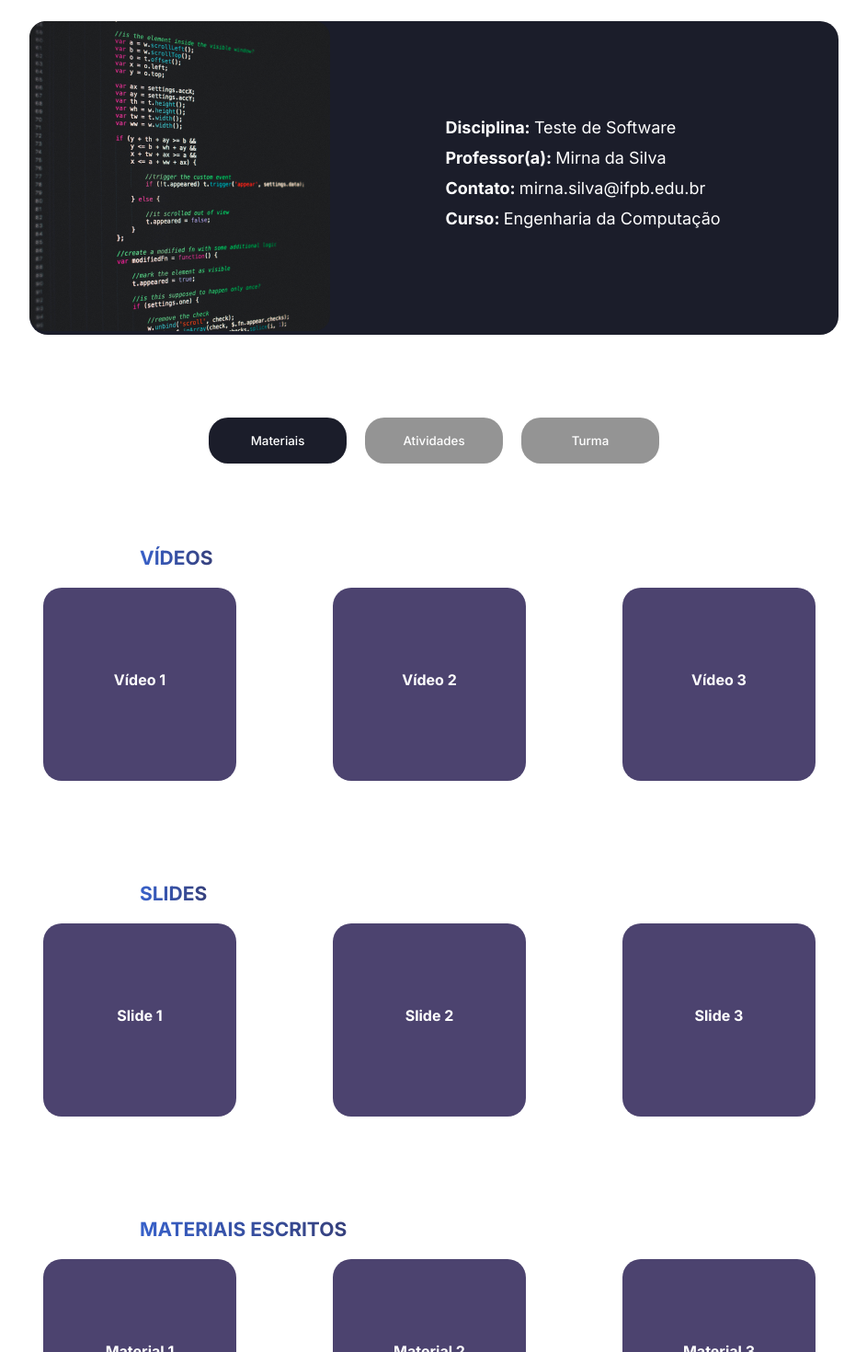
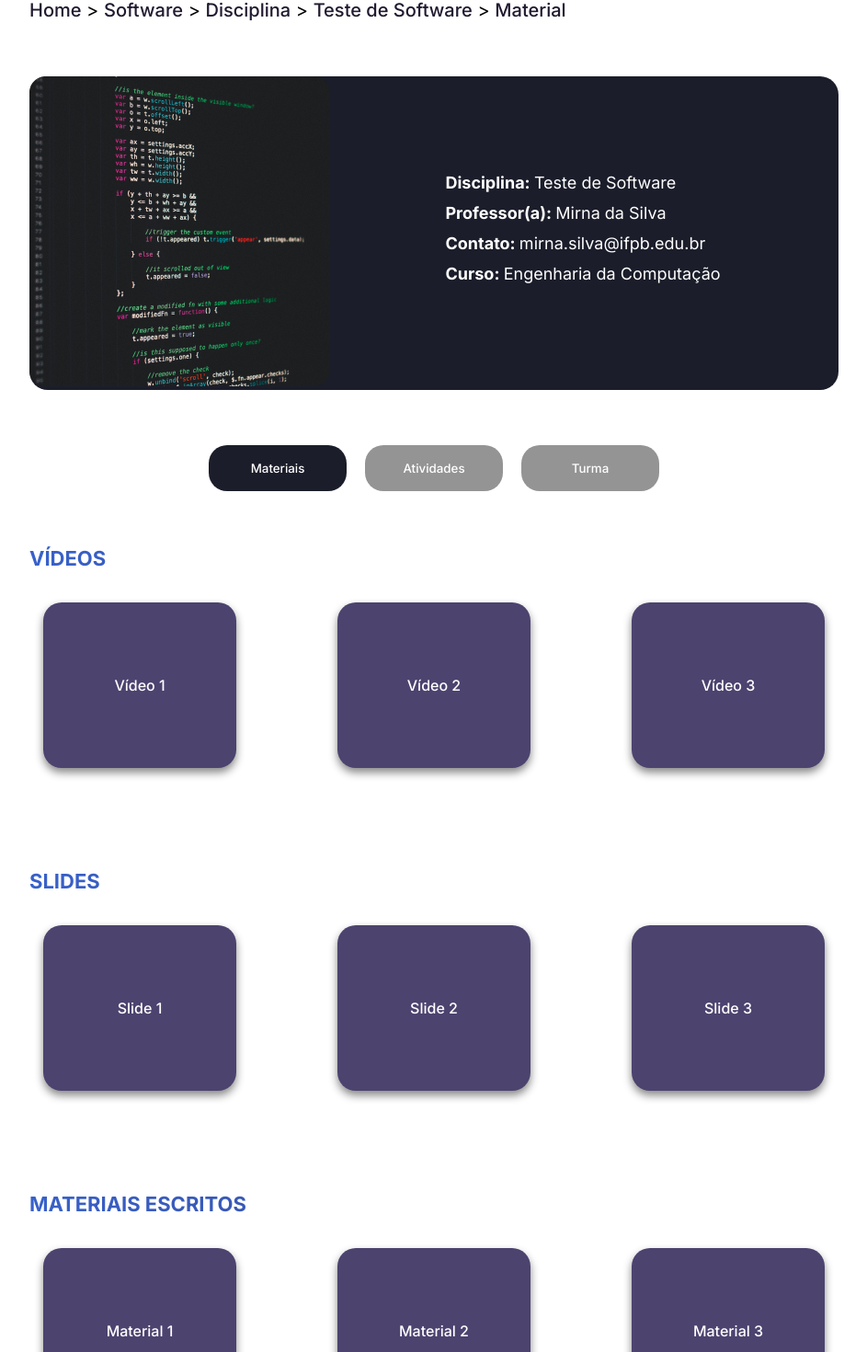
Before and after one commit to hercules-sousa/educad-frontend, a React (Create React App) app: page /disciplina in a window 1280 px wide. Shown: the part 201-1671 px from the top of the page at 92% size, without its empty margins (168-1111 px from the left). Built offline with nearby package versions, Linux system fonts and the light colour scheme; sample sign-in values are in the browser's storage.

Commit message:
Pequenas melhoras na página de disciplina.

```diff
--- a/src/components/HistoryBar/styles.ts
+++ b/src/components/HistoryBar/styles.ts
@@ -1,7 +1,8 @@
 import styled from "styled-components";
 
 export const StyledDiv = styled.div`
-  margin: 30px 300px;
+  margin: 60px auto;
+  width: 880px;
 `
 
 export const StyledSpan = styled.span`
@@ -9,7 +10,7 @@ export const StyledSpan = styled.span`
 `
 
 export const StyledA = styled.a`
-  font-weight: bold;
+  font-weight: 500;
   text-decoration: none;
   color: var(--corEducad);
 
--- a/src/components/NavBar/styles.ts
+++ b/src/components/NavBar/styles.ts
@@ -1,6 +1,7 @@
 import styled from 'styled-components';
 
 export const StyledNav = styled.nav`
+  background-color: var(--corEducad);
   display: flex;
   justify-content: space-between;
 `
@@ -9,7 +10,7 @@ export const StyledImg = styled.img`
   border-radius: 50%;
   width: 70px;
   height: 70px;
-  margin: 50px 76px 20px 0px;
+  margin: 50px 75px 20px 0px;
 `
 
 export const StyledLink = styled.a`
--- a/src/components/SubjectData/index.tsx
+++ /dev/null
@@ -1,37 +0,0 @@
-import { Container, DataContainer, DataDiv, LineDiv, StyledP, StyledSpan } from "./styles";
-import SubjectDataProps from "./types";
-
-import SubjectImage from '../../assets/Imagem-dados-disciplina.png';
-
-const SubjectData: React.FC<SubjectDataProps> = ({
-  additionalStyle,
-}) => {
-  return (
-    <Container>
-      <DataContainer>
-        <div>
-          <img src={SubjectImage} alt="" />
-        </div>
-
-        <DataDiv>
-          <div>
-            <LineDiv>
-                <StyledSpan>Disciplina: </StyledSpan><StyledP>Teste de Software</StyledP>
-            </LineDiv>
-            <LineDiv>
-                <StyledSpan>Professor(a): </StyledSpan><StyledP>Mirna da Silva</StyledP>
-            </LineDiv>
-            <LineDiv>
-                <StyledSpan>Contato: </StyledSpan><StyledP>mirna.silva@ifpb.edu.br</StyledP>
-            </LineDiv>
-            <LineDiv>
-                <StyledSpan>Curso: </StyledSpan><StyledP>Engenharia da Computação</StyledP>
-            </LineDiv>
-          </div>
-        </DataDiv>
-      </DataContainer>
-    </Container>
-  );
-};
-
-export default SubjectData;
--- a/src/components/SubjectData/styles.ts
+++ /dev/null
@@ -1,38 +0,0 @@
-import styled from "styled-components";
-
-export const Container = styled.div`
-  display: flex;
-  justify-content: center;
-`
-
-export const DataContainer = styled.div`
-  display: flex;
-  background-color: var(--corTexto);
-  width: 880px;
-  border-radius: 20px;
-`
-
-export const DataDiv = styled.div`
-  display: flex;
-  flex-direction: column;
-  align-items: center;
-  justify-content: center;
-  width: 550px;
-`
-
-export const StyledSpan = styled.span`
-  font-weight: bold;
-  color: white;
-  font-size: 18px;
-`
-
-export const StyledP = styled.p`
-  display: inline;
-  color: white;
-  font-size: 18px;
-  margin-bottom: 2px;
-`
-
-export const LineDiv = styled.div`
-  margin-bottom: 12px;
-`
--- a/src/pages/SelectedSubjectPage/index.tsx
+++ b/src/pages/SelectedSubjectPage/index.tsx
@@ -1,11 +1,60 @@
 import { useState } from "react";
 
-import styles from "./subject.module.css";
+import {
+  Collection,
+  Container,
+  DataContainer,
+  DataDiv,
+  LineDiv,
+  SectionBlock,
+  SectionGrid,
+  SectionTitle,
+  StudentBlock,
+  StudentImage,
+  StudentName,
+  StyledP,
+  StyledSpan,
+  SubjectOptionButton,
+  SubjectOptionsContainer
+} from "./styles";
 
 import NavBar from "../../components/NavBar";
+import HistoryBar from "../../components/HistoryBar";
 
-import HistoryBar from "../../components/HistoryBar";
-import SubjectData from "../../components/SubjectData";
+import SubjectDataProps from "./types";
+
+import SubjectImage from '../../assets/Imagem-dados-disciplina.png';
+
+const SubjectData: React.FC<SubjectDataProps> = ({
+  additionalStyle,
+}) => {
+  return (
+    <Container>
+      <DataContainer>
+        <div>
+          <img src={SubjectImage} alt="" />
+        </div>
+
+        <DataDiv>
+          <div>
+            <LineDiv>
+                <StyledSpan>Disciplina: </StyledSpan><StyledP>Teste de Software</StyledP>
+            </LineDiv>
+            <LineDiv>
+                <StyledSpan>Professor(a): </StyledSpan><StyledP>Mirna da Silva</StyledP>
+            </LineDiv>
+            <LineDiv>
+                <StyledSpan>Contato: </StyledSpan><StyledP>mirna.silva@ifpb.edu.br</StyledP>
+            </LineDiv>
+            <LineDiv>
+                <StyledSpan>Curso: </StyledSpan><StyledP>Engenharia da Computação</StyledP>
+            </LineDiv>
+          </div>
+        </DataDiv>
+      </DataContainer>
+    </Container>
+  );
+};
 
 const SelectedSubjectPage = () => {
   const OPTION_MATERIAIS = 1;
@@ -22,75 +71,120 @@ const SelectedSubjectPage = () => {
 
       <SubjectData />
 
-      <div className={styles["opcoes-disciplina"]}>
-        <div className={selectedOption === OPTION_MATERIAIS ? styles["opcao-ativa"] : ""}>
-          <button type="button" onClick={() => setSelectedOption(OPTION_MATERIAIS)}>Materiais</button>
-        </div>
-        <div className={selectedOption === OPTION_ATIVIDADES ? styles["opcao-ativa"] : ""}>
-          <button type="button" onClick={() => setSelectedOption(OPTION_ATIVIDADES)}>Atividades</button>
-        </div>
-        <div className={selectedOption === OPTION_TURMA ? styles["opcao-ativa"] : ""}>
-          <button type="button" onClick={() => setSelectedOption(OPTION_TURMA)}>Turma</button>
-        </div>
-      </div>
+      <SubjectOptionsContainer>
+        <SubjectOptionButton
+          style={selectedOption === OPTION_MATERIAIS ? { backgroundColor: "#1B1D2A" } : {}}
+          type="button"
+          onClick={() => setSelectedOption(OPTION_MATERIAIS)}
+        >
+          Materiais
+        </SubjectOptionButton>
+
+        <SubjectOptionButton
+          style={selectedOption === OPTION_ATIVIDADES ? { backgroundColor: "#1B1D2A" } : {}}
+          type="button"
+          onClick={() => setSelectedOption(OPTION_ATIVIDADES)}
+        >
+          Atividades
+        </SubjectOptionButton>
+
+        <SubjectOptionButton
+          style={selectedOption === OPTION_TURMA ? { backgroundColor: "#1B1D2A" } : {}}
+          type="button"
+          onClick={() => setSelectedOption(OPTION_TURMA)}
+        >
+          Turma
+        </SubjectOptionButton>
+      </SubjectOptionsContainer>
 
       {selectedOption === OPTION_MATERIAIS ? (
         <>
-          <h2 className={styles["section-title"]}>vídeos</h2>
+          <SectionTitle>Vídeos</SectionTitle>
 
-          <div className={styles["videos"]}>
-            <div className={styles["colecao"]}>
-              <div className={styles["video1"]}>Vídeo 1</div>
-              <div className={styles["video2"]}>Vídeo 2</div>
-              <div className={styles["video3"]}>Vídeo 3</div>
-            </div>
-          </div>
+          <SectionGrid>
+            <Collection>
+              <SectionBlock>Vídeo 1</SectionBlock>
+              <SectionBlock>Vídeo 2</SectionBlock>
+              <SectionBlock>Vídeo 3</SectionBlock>
+            </Collection>
+          </SectionGrid>
 
-          <h2 className={styles["section-title"]}>slides</h2>
+          <SectionTitle>Slides</SectionTitle>
 
-          <div className={styles["slides"]}>
-            <div className={styles["colecao"]}>
-              <div className={styles["slide1"]}>Slide 1</div>
-              <div className={styles["slide2"]}>Slide 2</div>
-              <div className={styles["slide3"]}>Slide 3</div>
-            </div>
-          </div>
+          <SectionGrid>
+            <Collection>
+              <SectionBlock>Slide 1</SectionBlock>
+              <SectionBlock>Slide 2</SectionBlock>
+              <SectionBlock>Slide 3</SectionBlock>
+            </Collection>
+          </SectionGrid>
 
-          <h2 className={styles["section-title"]}>materiais escritos</h2>
+          <SectionTitle>Materiais escritos</SectionTitle>
 
-          <div className={styles["materiais"]}>
-            <div className={styles["colecao"]}>
-              <div className={styles["material1"]}>Material 1</div>
-              <div className={styles["material2"]}>Material 2</div>
-              <div className={styles["material3"]}>Material 3</div>
-            </div>
-          </div>
+          <SectionGrid>
+            <Collection>
+              <SectionBlock>Material 1</SectionBlock>
+              <SectionBlock>Material 2</SectionBlock>
+              <SectionBlock>Material 3</SectionBlock>
+            </Collection>
+          </SectionGrid>
         </>
       ) : selectedOption === OPTION_ATIVIDADES ? (
         <>
-          <h2 className={styles["section-title"]}>atividades</h2>
+          <SectionTitle>Atividades</SectionTitle>
 
-          <div className={styles["atividade"]}>
-              <div className={styles["colecao"]}>
-                  <div className={styles["atividade1"]}>Atividade 1</div>
-                  <div className={styles["atividade2"]}>Atividade 2</div>
-                  <div className={styles["atividade3"]}>Atividade 3</div>
-              </div>
-          </div>
+          <SectionGrid>
+            <Collection>
+              <SectionBlock>Atividade 1</SectionBlock>
+              <SectionBlock>Atividade 2</SectionBlock>
+              <SectionBlock>Atividade 3</SectionBlock>
+            </Collection>
+          </SectionGrid>
         </>
       ) : (
         selectedOption === OPTION_TURMA &&
           <>
-            <h2 className={styles["section-title"]}>turma</h2>
+            <SectionTitle>Turma</SectionTitle>
 
-            <div className={styles["turma"]}>
-                <div className="colecao colecao-turma">
-                    <div className={styles["alunos"]}><img src="https://source.unsplash.com/250x350/?profile-boy" alt="" /><p>Nome</p></div>
-                    <div className={styles["alunos"]}><img src="https://source.unsplash.com/250x350/?profile-girl" alt="" /><p>Nome</p></div>
-                    <div className={styles["alunos"]}><img src="https://source.unsplash.com/250x350/?profile-woman" alt="" /><p>Nome</p></div>
-                    <div className={styles["alunos"]}><img src="https://source.unsplash.com/250x350/?profile-man" alt="" /><p>Nome</p></div>
-                </div>
-            </div>
+            <SectionGrid>
+              <Collection>
+                <StudentBlock>
+                  <StudentImage src="https://source.unsplash.com/250x350/?profile-boy" alt="" />
+
+                  <StudentName>Nome</StudentName>
+                </StudentBlock>
+
+                <StudentBlock>
+                  <StudentImage src="https://source.unsplash.com/250x350/?profile-girl" alt="" />
+
+                  <StudentName>Nome</StudentName>
+                </StudentBlock>
+
+                <StudentBlock>
+                  <StudentImage src="https://source.unsplash.com/250x350/?profile-woman" alt="" />
+
+                  <StudentName>Nome</StudentName>
+                </StudentBlock>
+
+                <StudentBlock>
+                  <StudentImage src="https://source.unsplash.com/250x350/?profile-man" alt="" />
+
+                  <StudentName>Nome</StudentName>
+                </StudentBlock>
+
+                <StudentBlock>
+                  <StudentImage src="https://source.unsplash.com/250x350/?profile-teenage-boy" alt="" />
+
+                  <StudentName>Nome</StudentName>
+                </StudentBlock>
+
+                <StudentBlock>
+                  <StudentImage src="https://source.unsplash.com/250x350/?profile-teenage-girl" alt="" />
+
+                  <StudentName>Nome</StudentName>
+                </StudentBlock>
+              </Collection>
+            </SectionGrid>
           </>
       )}
     </>
--- /dev/null
+++ b/src/pages/SelectedSubjectPage/styles.ts
@@ -0,0 +1,124 @@
+import styled from "styled-components";
+
+export const Container = styled.div`
+  display: flex;
+  justify-content: center;
+`
+
+export const DataContainer = styled.div`
+  display: flex;
+  background-color: var(--corTexto);
+  width: 880px;
+  border-radius: 20px;
+`
+
+export const DataDiv = styled.div`
+  display: flex;
+  flex-direction: column;
+  align-items: center;
+  justify-content: center;
+  width: 550px;
+`
+
+export const StyledSpan = styled.span`
+  font-weight: bold;
+  color: white;
+  font-size: 18px;
+`
+
+export const StyledP = styled.p`
+  display: inline;
+  color: white;
+  font-size: 18px;
+  margin-bottom: 2px;
+`
+
+export const LineDiv = styled.div`
+  margin-bottom: 12px;
+`
+
+export const SubjectOptionsContainer = styled.div`
+  margin-top: 60px;
+  margin-bottom: 60px;
+  display: flex;
+  justify-content: center;
+`
+
+export const SubjectOptionButton = styled.button`
+  cursor: pointer;
+  display: flex;
+  align-items: center;
+  justify-content: center;
+  padding: 25px 75px;
+  margin: 0 10px;
+  background-color: #949494;
+  border-radius: 20px;
+  text-decoration: none;
+  text-transform: capitalize;
+  font-weight: 500;
+  color: white;
+`
+
+export const SectionTitle = styled.h2`
+  text-transform: uppercase;
+  font-size: 22px;
+  font-weight: bold;
+  text-transform: uppercase;
+  background-image: linear-gradient(to right, var(--corAzulMedio), var(--corAzulMarinho));
+  background-clip: text;
+  -webkit-background-clip: text;
+  -webkit-text-fill-color: transparent;
+  color: black;
+  width: 880px;
+  margin: auto;
+`
+
+export const SectionGrid = styled.div`
+  display: flex;
+  flex-direction: column;
+  align-items: center;
+  margin: 35px 0px 110px 0px;
+`
+
+export const Collection = styled.div`
+  display: flex;
+  flex-wrap: wrap;
+  align-items: center;
+  justify-content: space-between;
+  width: 850px;
+`
+
+export const SectionBlock = styled.div`
+  display: flex;
+  align-items: center;
+  justify-content: center;
+  box-shadow: 0px 5px 10px #888;
+  width: 210px;
+  height: 180px;
+  background-color: #4C436F;
+  border-radius: 20px;
+  font-weight: 500;
+  color: white;
+`
+
+export const StudentBlock = styled.div`
+  margin-bottom: 35px;
+  height: 395px;
+  border-radius: 20px;
+  display: flex;
+  background-color: #949494;
+  flex-direction: column;
+`
+
+export const StudentImage = styled.img`
+  border-radius: 20px;
+`
+
+export const StudentName = styled.p`
+  padding: 12px 0px;
+  width: 250px;
+  text-align: center;
+  color: white;
+  letter-spacing: 0.8px;
+  font-size: 14px;
+`
--- a/src/pages/SelectedSubjectPage/subject.module.css
+++ b/src/pages/SelectedSubjectPage/subject.module.css
@@ -22,124 +22,3 @@
     margin: 50px 300px 0px 300px;
     border-radius: 20px;
 }
-
-.dados-disciplinas {
-    display: flex;
-    flex-direction: column;
-    align-items: center;
-    justify-content: center;
-    width: 550px;
-}
-
-.dados-disciplinas > div > div > span {
-    font-weight: bold;
-    color: white;
-    font-size: 18px;
-}
-.dados-disciplinas > div > div > p {
-    display: inline;
-    color: white;
-    font-size: 18px;
-    margin-bottom: 2px;
-}
-
-.dados-disciplinas > div > div {
-    margin-bottom: 12px;
-}
-
-/*OPÇÕES DISCIPLINAS*/
-.opcoes-disciplina {
-    /* border: 1px solid red; */
-    margin: 80px;
-    display: flex;
-    justify-content: center;
-}
-
-.opcoes-disciplina > div > button {
-    cursor: pointer;
-    display: flex;
-    align-items: center;
-    justify-content: center;
-    padding: 25px 75px;
-    margin: 10px;
-    background-color: #949494;
-    border-radius: 21px;
-    text-decoration: none;
-    text-transform: capitalize;
-    font-weight: 500;
-    color: white;
-}
-
-.opcoes-disciplina > .opcao-ativa > button {
-    background-color: var(--corTexto);
-}
-
-/*VIDEOS*/
-.videos, .slides, .materiais, .atividade, .turma {
-    /* border: 1px solid palevioletred; */
-    display: flex;
-    flex-direction: column;
-    align-items: center;
-    margin: 20px 0px 110px 0px;
-}
-
-.section-title {
-    display: inline;
-    text-transform: uppercase;
-    font-size: 21px;
-    font-weight: bold;
-    text-transform: uppercase;
-    background-image: linear-gradient(to right, var(--corAzulMedio), var(--corAzulMarinho));
-    background-clip: text;
-    -webkit-background-clip: text;
-    -webkit-text-fill-color: transparent;
-    color: black;
-    margin-left: 320px;
-}
-
-.colecao {
-    display: flex;
-    align-items: center;
-    justify-content: space-between;
-    width: 850px;
-    /* border: 1px solid yellow; */
-}
-
-.colecao-turma {
-    flex-wrap: wrap;
-    /* border: 1px solid green */
-}
-
-.alunos {
-    margin: 10px;
-    height: 395px;
-    border-radius: 20px;
-    display: flex;
-    background-color: #949494;
-    flex-direction: column;
-}
-
-.alunos > img {
-    border-radius: 20px;
-}
-
-.alunos > p {
-    padding: 12px 0px;
-    width: 250px;
-    text-align: center;
-    color: white;
-    letter-spacing: 0.8px;
-    font-size: 14px;
-}
-
-.video1, .video2, .video3, .material1, .material2, .material3, .slide1, .slide2, .slide3, .atividade1, .atividade2, .atividade3 {
-    width: 210px;
-    height: 210px;
-    margin-right: 10px;
-    background-color: #4C436F;
-    border-radius: 20px;
-    text-align: center;
-    font-weight: bold;
-    color: white;
-    line-height: 200px;
-}
```
Also changed, not shown: src/pages/SelectedSubjectPage/types.d.ts (renamed from src/components/SubjectData/types.d.ts).
